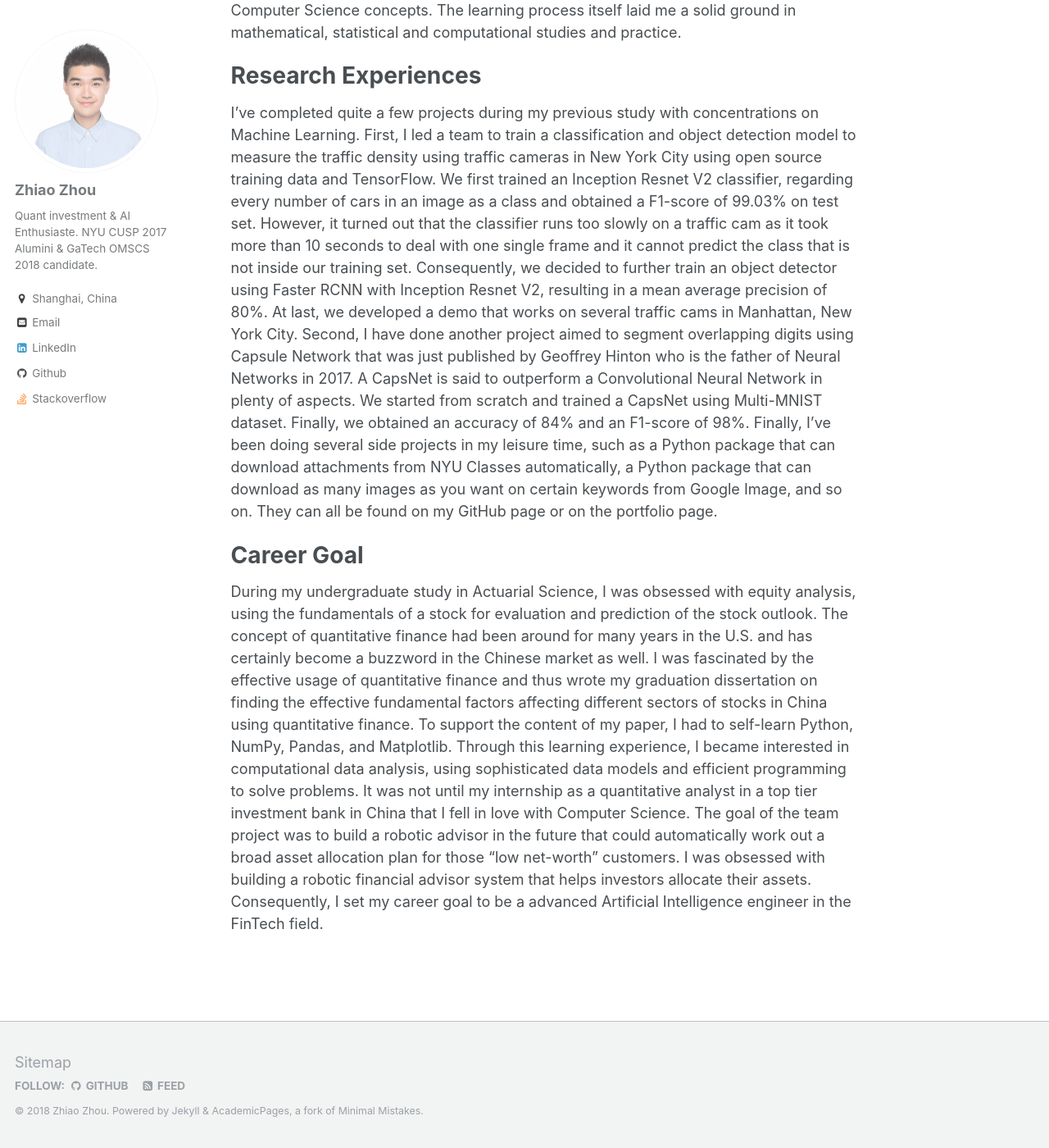
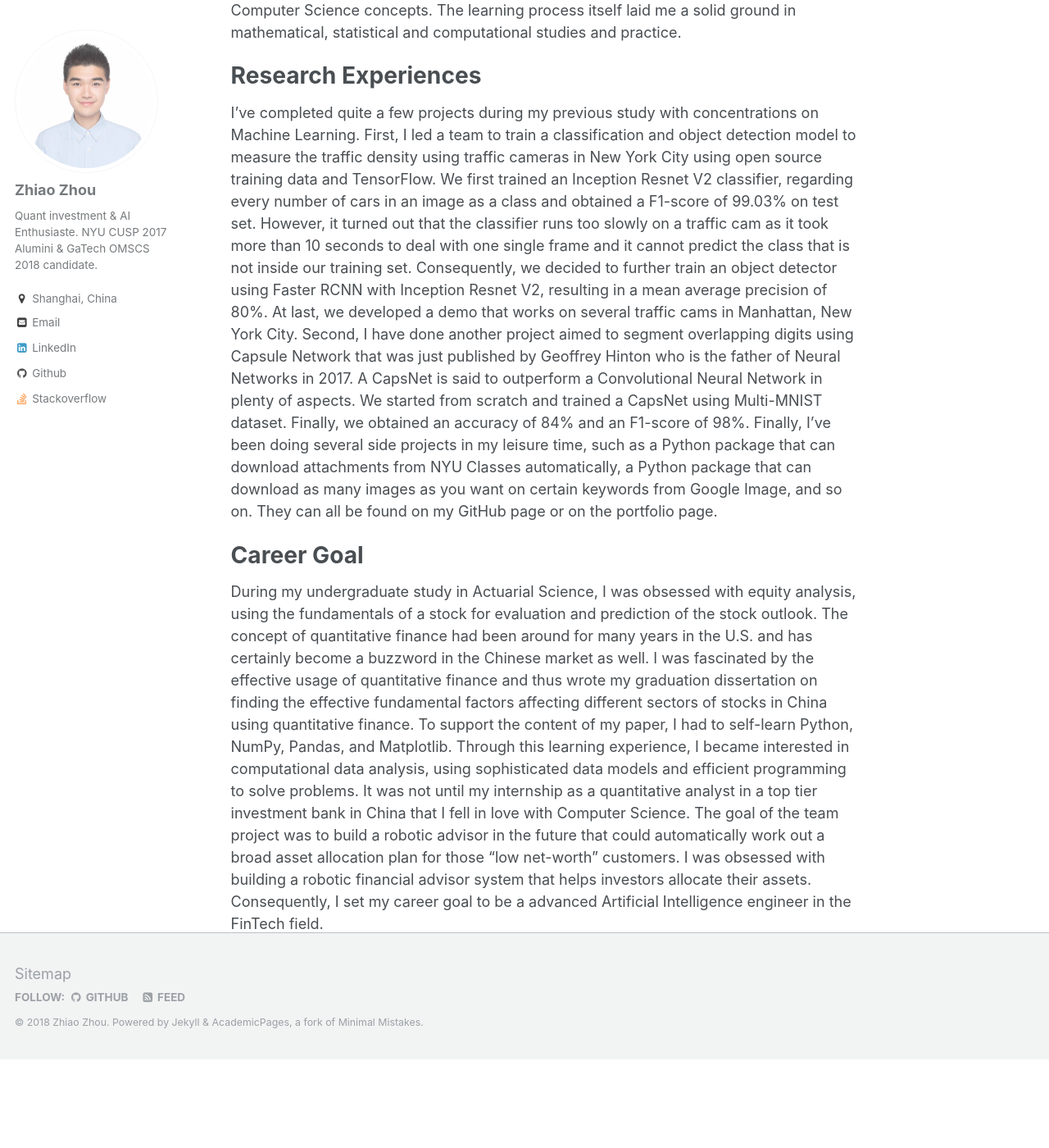
Before and after one commit to zhiaozhou/zhiaozhou.github.io, a Jekyll site: the page built from _pages/about.md, in a window 1280 px wide and 1400 px high, scrolled down 724 px. Shown: the whole window at 82% size. Built offline with Jekyll 4.4.1, drawn with Linux system fonts in a browser that asks for light colours; after the commit the page ends 2016 px from its top, so only the background shows below that.

Commit message:
'update'

```diff
--- a/_sass/_footer.scss
+++ b/_sass/_footer.scss
@@ -5,7 +5,10 @@
 .page__footer {
   @include full();
   @include clearfix;
-  margin-top: 3em;
+  margin-top: -3em;
+  position: relative;
+  clear: both;
+  z-index: 10;
   color: mix(#fff, $gray, 25%);
   -webkit-animation: intro 0.3s both;
           animation: intro 0.3s both;
@@ -20,7 +23,6 @@
     @include clearfix;
     margin-top: 2em;
     padding: 0 1em 2em;
-    bottom: 0;
     @include breakpoint($x-large) {
       max-width: $x-large;
     }
--- a/_sass/_page.scss
+++ b/_sass/_page.scss
@@ -24,7 +24,7 @@
 
   .page__inner-wrap {
     @include full();
-
+    min-height: 100vh;
     .page__content,
     .page__meta,
     .page__share {
```
